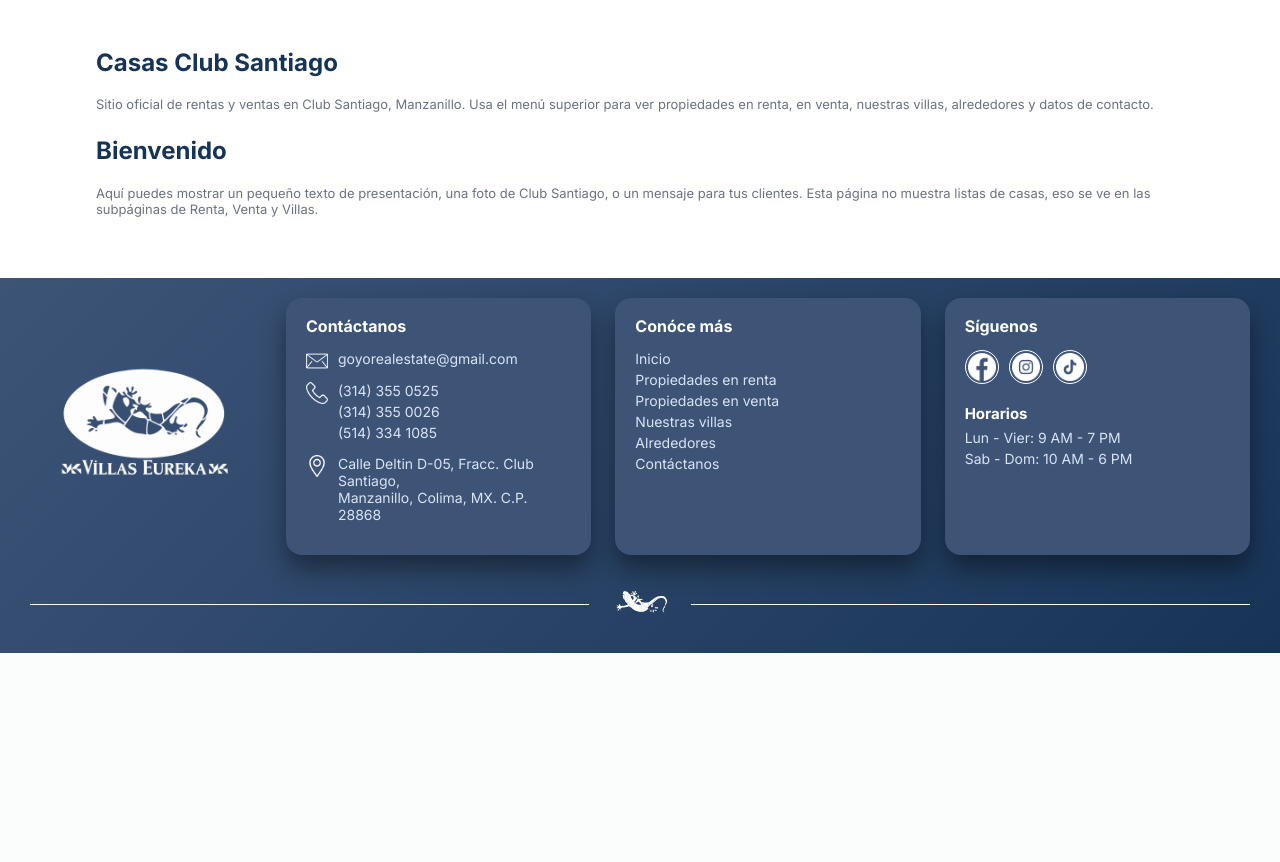
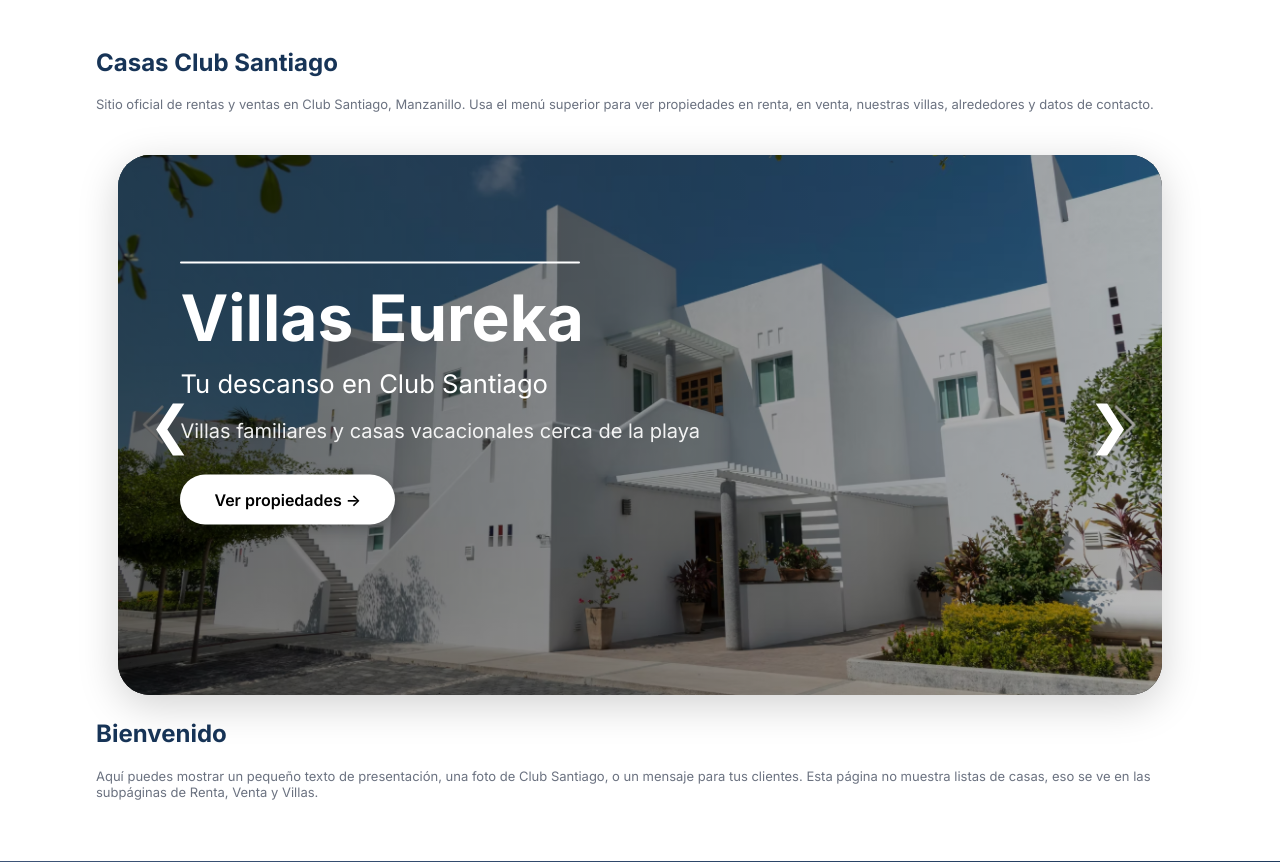
Before and after one commit to DIMAS0717/Club-Santiago, a PHP site: page / in a window 1280 px wide. Shown: the part 174-1036 px from the top of the page. Before the commit the page ends 827 px from the top, so only its background shows below. Run offline with PHP 8.4, Linux system fonts and the light colour scheme.

Commit message:
Cambios en mi index

```diff
--- a/assets/app.js
+++ b/assets/app.js
@@ -1,4 +1,4 @@
-// ====== MODO OSCURO / CLARO ======
+// ====== MODO OSCURO / CLARO ======//
 (function () {
   const body = document.body;
   const btn = document.getElementById('themeToggle');
@@ -17,7 +17,33 @@
   });
 })();
 
-// ====== VALIDACIÓN DE CONTRASEÑA EN PANEL ======
+//================Slider(Carrusel de inicio)====================//
+let veSlides = document.querySelectorAll(".ve-slide");
+let index = 0;
+
+function showSlide(i) {
+  veSlides.forEach(s => s.classList.remove("active"));
+  veSlides[i].classList.add("active");
+}
+
+document.querySelector(".ve-right").onclick = () => {
+  index = (index + 1) % veSlides.length;
+  showSlide(index);
+};
+
+document.querySelector(".ve-left").onclick = () => {
+  index = (index - 1 + veSlides.length) % veSlides.length;
+  showSlide(index);
+};
+
+// Auto-slide
+setInterval(() => {
+  index = (index + 1) % veSlides.length;
+  showSlide(index);
+}, 6000);
+
+
+// ====== VALIDACIÓN DE CONTRASEÑA EN PANEL ======//
 (function () {
   const pwd = document.getElementById('passwordNueva');
   const strength = document.getElementById('passwordStrength');
@@ -38,7 +64,7 @@
   });
 })();
 
-// ====== SLIDER GALERÍA PROPIEDAD ======
+// ====== SLIDER GALERÍA PROPIEDAD ======//
 (function () {
   const slider = document.querySelector('[data-slider="property"]');
   if (!slider) return;
--- /dev/null
+++ b/assets/slider.css
@@ -0,0 +1,126 @@
+/* =================== HERO SLIDER estilo Villas Eureka =================== */
+
+.ve-hero {
+  display: flex;
+  justify-content: center;
+  padding-top: 30px;
+}
+
+.ve-hero-container {
+  width: 96%;              /* ← MÁS ANCHO */
+  height: 540px;           /* ← MÁS ALTO */
+  border-radius: 32px;     /* ← BORDES MÁS GRANDES */
+  overflow: hidden;
+  position: relative;
+  box-shadow: 0 10px 40px rgba(0,0,0,0.18);
+  background: #000;
+}
+
+/* Slides */
+.ve-slide {
+  position: absolute;
+  inset: 0;
+  opacity: 0;
+  transition: opacity .8s ease;
+}
+
+.ve-slide.active {
+  opacity: 1;
+}
+
+/* Imagen */
+.ve-slide img {
+  width: 100%;
+  height: 100%;
+  object-fit: cover;
+}
+
+/* Overlay degradado */
+.ve-overlay {
+  position: absolute;
+  inset: 0;
+  background: linear-gradient(
+    to right,
+    rgba(0,0,0,0.55),
+    rgba(0,0,0,0.25)
+  );
+}
+
+/* TEXTOS */
+.ve-text {
+  position: absolute;
+  top: 44%;
+  left: 6%;
+  transform: translateY(-50%);
+  color: white;
+
+  opacity: 0;                  /* oculta inicialmente */
+  transition: opacity .7s ease; /* fade suave */
+}
+
+.ve-slide.active .ve-text {
+  opacity: 1;                  /* aparece */
+}
+
+
+/* Línea arriba del título */
+.ve-title-line {
+  width: 400px;
+  height: 2px;
+  background: white;
+  border-radius: 12px;
+  margin-bottom: 15px;
+}
+
+/* Título principal */
+.ve-text h2 {
+  font-size: 4rem;                /* ← UN POCO MÁS GRANDE */
+  font-weight: 800;
+  margin: 0 0 12px 0;
+}
+
+/* Subtítulos */
+.ve-sub {
+  font-size: 1.6rem;
+  margin: 0 0 8px;
+}
+
+.ve-desc {
+  font-size: 1.25rem;
+  opacity: .92;
+  margin-bottom: 32px;
+}
+
+/* Botón */
+.ve-btn {
+  display: inline-block;
+  background: white;
+  padding: 15px 34px;
+  border-radius: 40px;
+  font-weight: 600;
+  color: #000;
+  text-decoration: none;
+  font-size: 1rem;
+  box-shadow: 0 5px 15px rgba(0,0,0,0.25);
+}
+
+/* Flechas SIN CÍRCULO */
+.ve-arrow {
+  position: absolute;
+  top: 50%;
+  transform: translateY(-50%);
+  border: none;
+  background: transparent;     /* ← SIN CÍRCULO */
+  color: white;                /* ← SOLO FLECHA BLANCA */
+  font-size: 52px;             /* ← MÁS GRANDE */
+  cursor: pointer;
+  transition: .2s;
+  font-weight: 300;
+}
+
+.ve-left { left: 25px; }
+.ve-right { right: 25px; }
+
+.ve-arrow:hover {
+  opacity: 0.7;
+}
--- a/index.php
+++ b/index.php
@@ -8,6 +8,7 @@ require __DIR__ . '/includes/db.php';
   <title>Inicio - Casas Club Santiago</title>
   <meta name="viewport" content="width=device-width, initial-scale=1.0">
   <link rel="stylesheet" href="assets/styles.css">
+  <link rel="stylesheet" href="assets/slider.css">
   <link rel="preconnect" href="https://fonts.googleapis.com">
   <link rel="preconnect" href="https://fonts.gstatic.com" crossorigin>
   <link href="https://fonts.googleapis.com/css2?family=Inter:wght@400;500;600;700&display=swap" rel="stylesheet">
@@ -25,6 +26,92 @@ require __DIR__ . '/includes/db.php';
     </p>
   </section>
 
+  <!--Carrusel de el inicio-->
+  <section class="ve-hero">
+  <div class="ve-hero-container">
+
+    <!-- Slide 1 -->
+    <div class="ve-slide active">
+      <img src="assets/images/fondo_1.png" alt="">
+      <div class="ve-overlay"></div>
+
+      <div class="ve-text">
+        <div class="ve-title-line"></div>
+        <h2>Villas Eureka</h2>
+
+        <p class="ve-sub">Tu descanso en Club Santiago</p>
+        <p class="ve-desc">Villas familiares y casas vacacionales cerca de la playa</p>
+
+        <a href="#" class="ve-btn">Ver propiedades →</a>
+      </div>
+    </div>
+
+    <!-- AGREGAS TUS OTRAS 4 IMÁGENES AQUÍ -->
+    <div class="ve-slide">
+      <img src="assets/images/fondo_2.png" alt="">
+      <div class="ve-overlay"></div>
+      <div class="ve-text">
+        <div class="ve-title-line"></div>
+        <h2>Villas Eureka</h2>
+
+        <p class="ve-sub">Tu descanso en Club Santiago</p>
+        <p class="ve-desc">Villas familiares y casas vacacionales cerca de la playa</p>
+
+        <a href="#" class="ve-btn">Ver propiedades →</a>
+      </div>
+    </div>
+
+    <div class="ve-slide">
+      <img src="assets/images/fondo_3.png" alt="">
+      <div class="ve-overlay"></div>
+      <div class="ve-text">
+        <div class="ve-title-line"></div>
+        <h2>Villas Eureka</h2>
+
+        <p class="ve-sub">Tu descanso en Club Santiago</p>
+        <p class="ve-desc">Villas familiares y casas vacacionales cerca de la playa</p>
+
+        <a href="#" class="ve-btn">Ver propiedades →</a>
+      </div>
+    </div>
+
+    <div class="ve-slide">
+      <img src="assets/images/slide4.jpg" alt="">
+      <div class="ve-overlay"></div>
+      <div class="ve-text">
+        <div class="ve-title-line"></div>
+        <h2>Villas Eureka</h2>
+
+        <p class="ve-sub">Tu descanso en Club Santiago</p>
+        <p class="ve-desc">Villas familiares y casas vacacionales cerca de la playa</p>
+
+        <a href="#" class="ve-btn">Ver propiedades →</a>
+      </div>
+    </div>
+
+    <div class="ve-slide">
+      <img src="assets/images/slide5.jpg" alt="">
+      <div class="ve-overlay"></div>
+      <div class="ve-text">
+        <div class="ve-title-line"></div>
+        <h2>Villas Eureka</h2>
+
+        <p class="ve-sub">Tu descanso en Club Santiago</p>
+        <p class="ve-desc">Villas familiares y casas vacacionales cerca de la playa</p>
+
+        <a href="#" class="ve-btn">Ver propiedades →</a>
+      </div>
+    </div>
+
+    <!-- Flechas -->
+    <button class="ve-arrow ve-left">❮</button>
+    <button class="ve-arrow ve-right">❯</button>
+
+  </div>
+</section>
+
+
+
   <section class="section">
     <h2>Bienvenido</h2>
     <p class="muted-text">
```
Also changed, not shown: assets/images/fondo_1.png (added), assets/images/fondo_2.png (added), assets/images/fondo_3.png (added), assets/images/seccion_golf.jpg (added).
